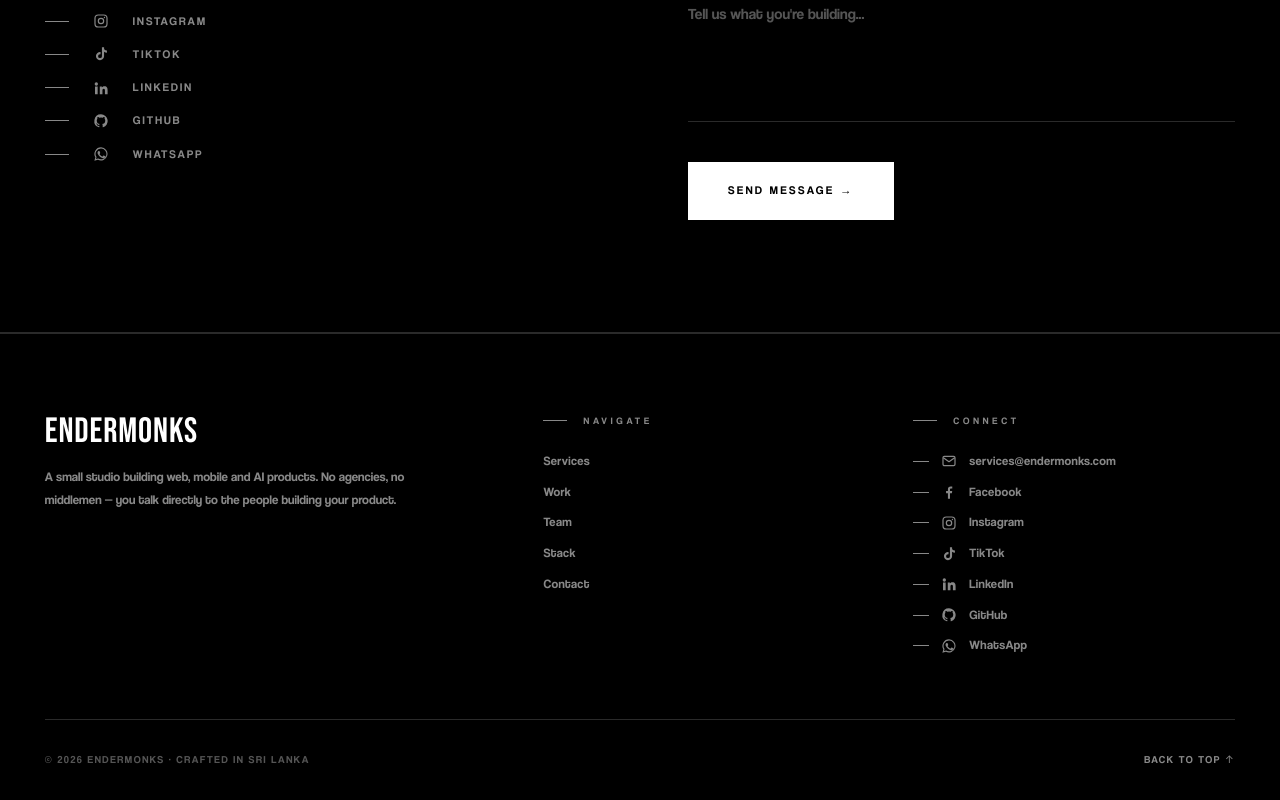
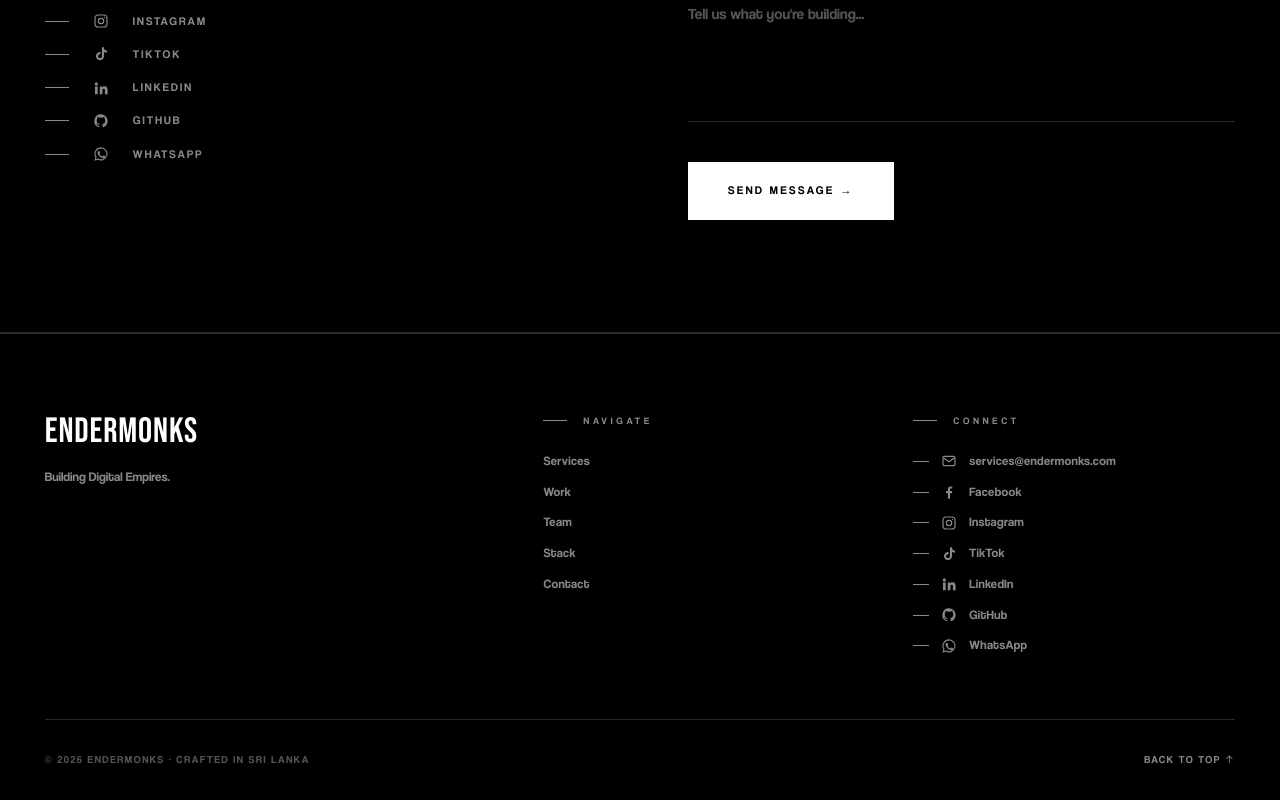
Before and after one commit to ImeW83/ENDERMONKS, a React (Vite) app: page / in a window 1280 px wide. Shown: the part 6885-7685 px from the top of the page. Built offline with nearby package versions, Linux system fonts and the light colour scheme; the HTML template or start-up script is replaced by a standard one; a web font is replaced by a local one.

Commit message:
fix: vercel direct issue fixed and footer tagline fixed

```diff
--- a/src/components/Footer.jsx
+++ b/src/components/Footer.jsx
@@ -15,7 +15,7 @@ export default function Footer({ base = '' }) {
               Endermonks
             </span>
             <p className="text-[0.8rem] leading-[1.8] text-grey-5 max-w-sm">
-              A small studio building web, mobile and AI products. No agencies, no middlemen — you talk directly to the people building your product.
+            Building Digital Empires.
             </p>
           </div>
 
```
Also changed, not shown: vercel.json.
